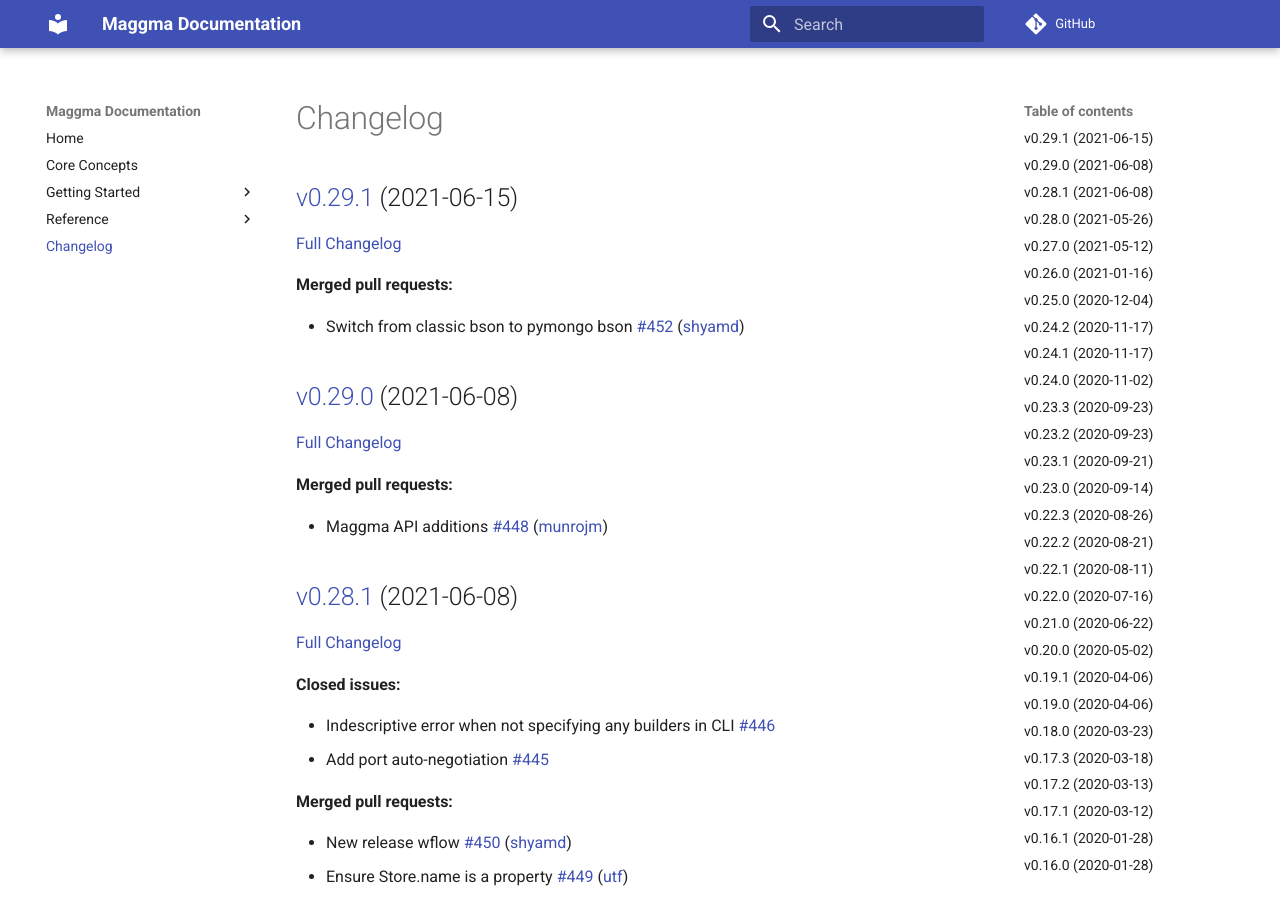
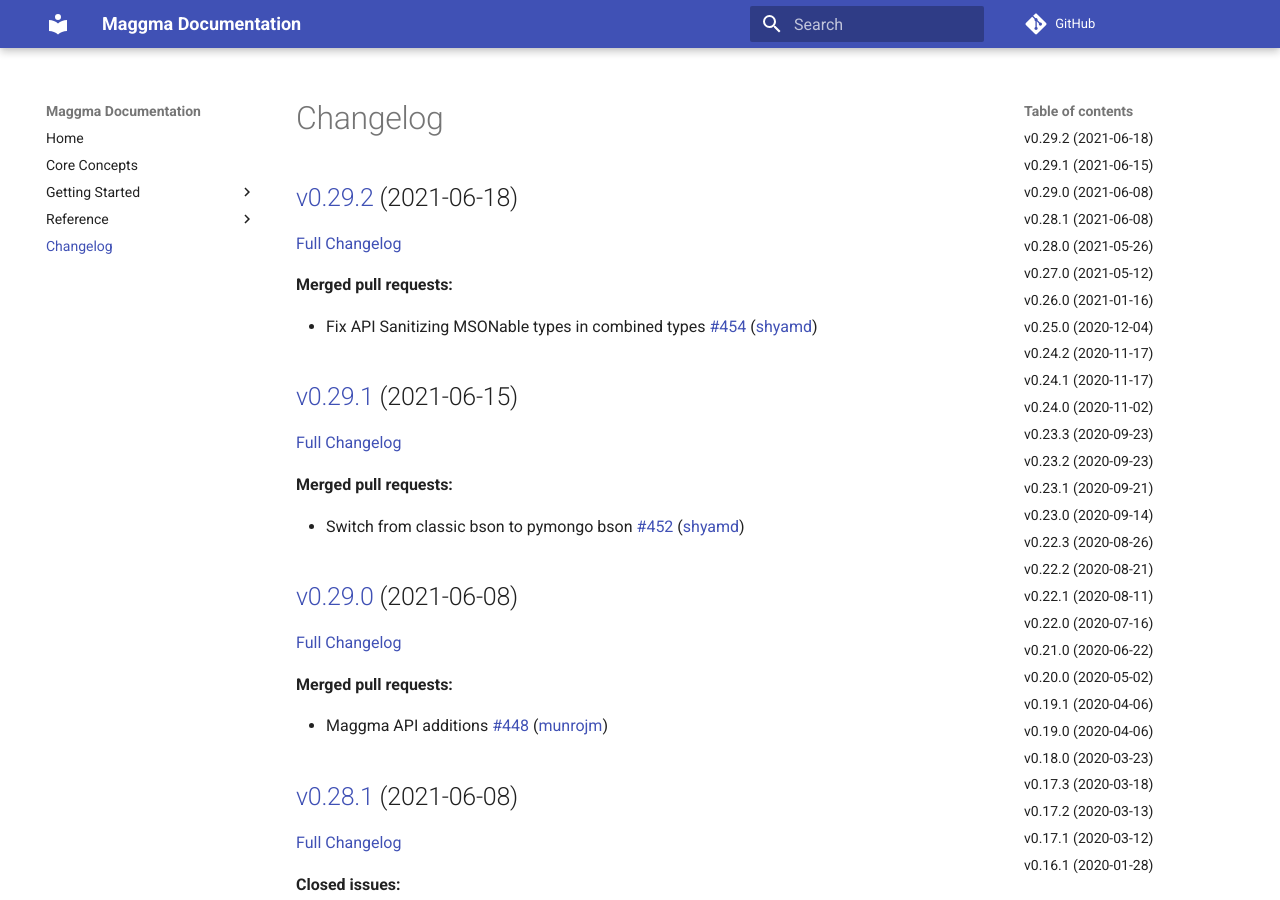
Before and after one commit to materialsproject/maggma, an MkDocs documentation site: the page built from docs/CHANGELOG.md, in a window 1280 px wide and 900 px high. Built offline with MkDocs 1.6.1 and Material for MkDocs 9.7.7, drawn with Linux system fonts in a browser that asks for light colours; comment, search, counter and statistics services are not loaded.

Commit message:
Updated CHANGELOG.md

```diff
--- a/docs/CHANGELOG.md
+++ b/docs/CHANGELOG.md
@@ -1,4 +1,12 @@
 # Changelog
+
+## [v0.29.2](https://github.com/materialsproject/maggma/tree/v0.29.2) (2021-06-18)
+
+[Full Changelog](https://github.com/materialsproject/maggma/compare/v0.29.1...v0.29.2)
+
+**Merged pull requests:**
+
+- Fix API Sanitizing MSONable types in combined types [\#454](https://github.com/materialsproject/maggma/pull/454) ([shyamd](https://github.com/shyamd))
 
 ## [v0.29.1](https://github.com/materialsproject/maggma/tree/v0.29.1) (2021-06-15)
 
```
